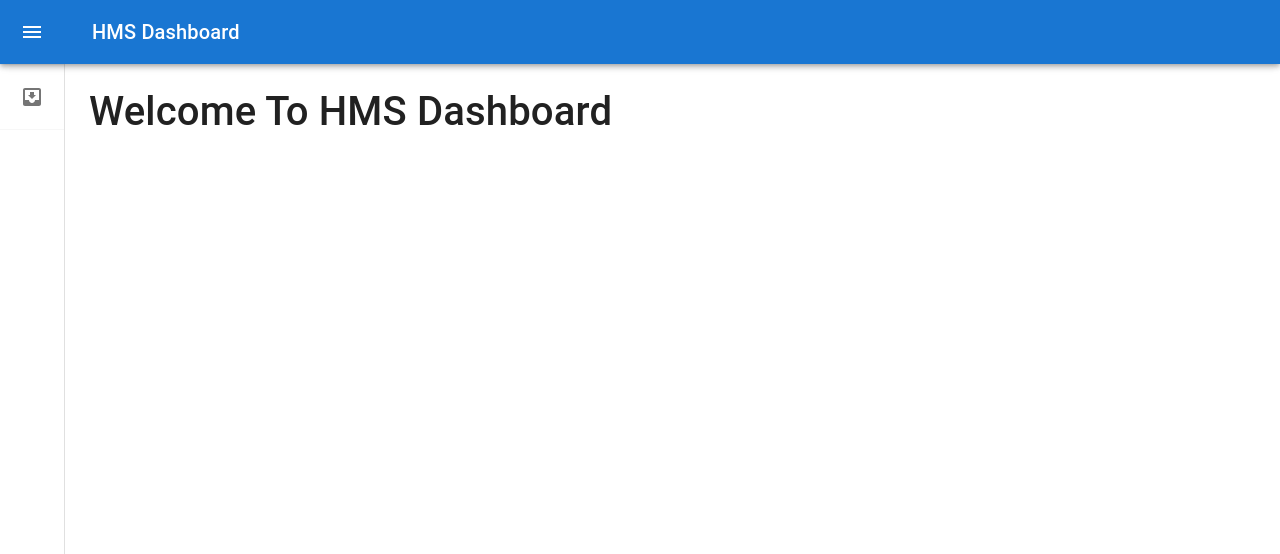
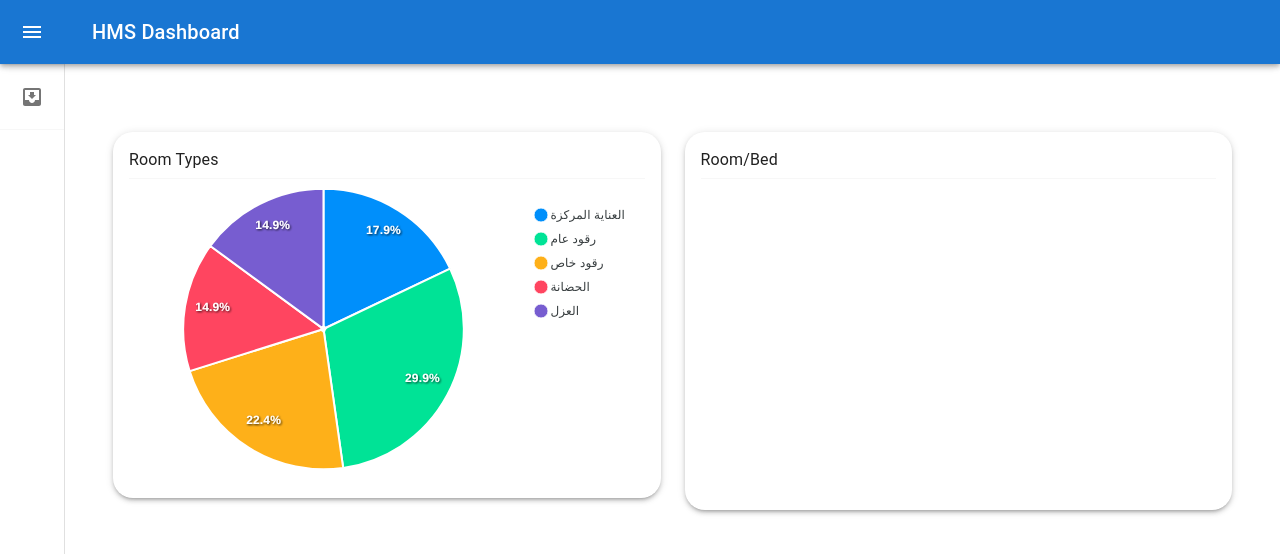
Before and after one commit to AbdulwaliAlhammadi/HMS-Dashboard, a React (Vite) app: page / in a window 1280 px wide. Shown: the top 554 px of the page. Built offline with nearby package versions, Linux system fonts and the light colour scheme.

Commit message:
create room and bed charts with dynamics on click

```diff
--- a/package.json
+++ b/package.json
@@ -15,9 +15,13 @@
     "@mui/icons-material": "^5.14.15",
     "@mui/material": "^5.14.15",
     "@mui/styled-engine-sc": "^6.0.0-alpha.3",
+    "@mui/x-charts": "^6.0.0-alpha.17",
+    "@preact/signals-react": "^1.3.6",
+    "apexcharts": "^3.44.0",
     "bootstrap": "^5.3.2",
     "bootstrap-icons": "^1.11.1",
     "react": "^18.2.0",
+    "react-apexcharts": "^1.4.1",
     "react-dom": "^18.2.0",
     "styled-components": "^6.1.0"
   },
--- /dev/null
+++ b/src/components/BedStackColChart.jsx
@@ -0,0 +1,120 @@
+import ReactApexChart from "react-apexcharts";
+import { bedChartData, bedChartLabels } from "../js/variablesState";
+
+export const BedStackColChart = (props) => {
+
+  const options = {
+    chart: {
+      type: "bar",
+      stacked: true,
+      toolbar: {
+        show: true,
+      },
+      zoom: {
+        enabled: true,
+      },
+    },
+    plotOptions: {
+      bar: {
+        horizontal: false,
+        borderRadius: 0,
+        dataLabels: {
+          total: {
+            enabled: true,
+            style: {
+              fontSize: "13px",
+              fontWeight: 900,
+            },
+          },
+        },
+      },
+    },
+    xaxis: {
+      type: "string",
+      categories: bedChartLabels.value,
+    },
+    legend: {
+      show: false,
+      position: "right",
+      offsetY: 40,
+    },
+    fill: {
+      opacity: 1,
+    },
+  };
+
+  return (
+    <div id="chart">
+      <ReactApexChart
+        options={options}
+        series={bedChartData.value}
+        type="bar"
+        height={props.height}
+      />
+    </div>
+  );
+};
+// export class BedStackColChart extends Component {
+
+//   constructor(props) {
+//     super(props);
+
+//     this.state = {
+//       series: bedChartData.value,
+//       options: {
+//         chart: {
+//           type: "bar",
+//           // height: 350,
+//           stacked: true,
+//           toolbar: {
+//             show: true,
+//           },
+//           zoom: {
+//             enabled: true,
+//           },
+//         },
+//         plotOptions: {
+//           bar: {
+//             horizontal: false,
+//             borderRadius: 0,
+//             dataLabels: {
+//               total: {
+//                 enabled: true,
+//                 style: {
+//                   fontSize: "13px",
+//                   fontWeight: 900,
+//                 },
+//               },
+//             },
+//           },
+//         },
+//         xaxis: {
+//           type: "string",
+//           categories: [],
+//         },
+//         legend: {
+//           show: false,
+//           position: "right",
+//           offsetY: 40,
+//         },
+//         fill: {
+//           opacity: 1,
+//         },
+//       },
+//     };
+//   }
+
+//   render() {
+
+//     return (
+//       <div id="chart">
+//         <ReactApexChart
+//           options={this.state.options}
+//           series={this.state.series}
+//           type="bar"
+//           height={this.props.height}
+//         />
+//       </div>
+//     );
+//   }
+// }
--- a/src/components/Body.jsx
+++ b/src/components/Body.jsx
@@ -1,7 +1,27 @@
+import { Box, Grid } from "@mui/material";
+import { Card } from "./Card";
+import { BedStackColChart } from "./BedStackColChart";
+import { RoomPieChart } from "./RoomPieChart";
+
 const Body = () => {
   return (
     <>
-      <h1>Welcome To HMS Dashboard</h1>
+      <Box component="main" sx={{ flexGrow: 1, p: 3 }}>
+        <Box sx={{ flexGrow: 1, marginTop: "20px" }}>
+          <Grid container spacing={3}>
+            <Grid item={true} xs={12} md={6}>
+              <Card title={"Room Types"}>
+                <RoomPieChart height={300} />
+              </Card>
+            </Grid>
+            <Grid item={true} xs={12} md={6}>
+              <Card title={"Room/Bed"}>
+                <BedStackColChart height={300} />
+              </Card>
+            </Grid>
+          </Grid>
+        </Box>
+      </Box>
     </>
   );
 };
--- /dev/null
+++ b/src/components/Card.jsx
@@ -0,0 +1,15 @@
+import { Box, Divider, Typography } from "@mui/material";
+
+export const Card = ({ children, title }) => {
+  return (
+    <div className="BoxChart">
+      <Box borderRadius={5} width boxShadow={3} padding={2} height>
+        <Typography variant="body1" component="h3" gutterBottom>
+          {title}
+        </Typography>
+        <Divider color="white" />
+        {children}
+      </Box>
+    </div>
+  );
+};
--- /dev/null
+++ b/src/components/RoomPieChart.jsx
@@ -0,0 +1,52 @@
+import { Component } from "react";
+import ReactApexChart from "react-apexcharts";
+import RoomPieChartData from "../data/RoomPieChartData.json";
+import { bedChartData, bedChartLabels} from "../js/variablesState";
+
+const roomTypesLabels = RoomPieChartData.map((data) => data.RoomType);
+const roomCountsData = RoomPieChartData.map((data) => data.RoomCnt);
+
+function getRoomDetailsByIndex(index) {
+  if (index >= 0 && index < RoomPieChartData.length) {
+    return RoomPieChartData[index].RoomDetails;
+  }
+  return [];
+}
+
+export class RoomPieChart extends Component {
+  constructor(props) {
+    super(props);
+
+    this.state = {
+      series: roomCountsData,
+      options: {
+        labels: roomTypesLabels,
+        chart: {
+          events: {
+            dataPointSelection: (e, chart, opts) => {
+              var selectedPoints = chart.w.globals.selectedDataPoints[0][0];
+              if (selectedPoints !== undefined) {
+                const data = getRoomDetailsByIndex(selectedPoints);
+                bedChartData.value = data.map(({ name, data }) => ({ name, data }));
+                bedChartLabels.value = data.map(({ xlabels }) => xlabels)[0];
+              }
+            },
+          },
+        },
+      },
+    };
+  }
+
+  render() {
+    return (
+      <div id="chart">
+        <ReactApexChart
+          options={this.state.options}
+          series={this.state.series}
+          type="pie"
+          height={this.props.height}
+        />
+      </div>
+    );
+  }
+}
--- /dev/null
+++ b/src/data/RoomPieChartData.json
@@ -0,0 +1,82 @@
+[
+  {
+    "RoomType": "العناية المركزة",
+    "RoomCnt": 24,
+    "RoomDetails": [
+      {
+        "name": "الأسرة المحجوزة",
+        "data": [44, 55, 41, 67, 22, 43],
+        "xlabels": ["غرفة 1", "غرفة 2", "غرفة 3", "غرفة 4", "غرفة 5", "غرفة 6"]
+      },
+      {
+        "name": "الأسرة الشاغرة",
+        "data": [13, 23, 20, 8, 13, 27],
+        "xlabels": ["غرفة 1", "غرفة 2", "غرفة 3", "غرفة 4", "غرفة 5", "غرفة 6"]
+      }
+    ]
+  },
+  {
+    "RoomType": "رقود عام",
+    "RoomCnt": 40,
+    "RoomDetails": [
+      {
+        "name": "الأسرة المحجوزة",
+        "data": [10,20,30,40,50,60],
+        "xlabels": ["غرفة 11", "غرفة 22", "غرفة 33", "غرفة 44", "غرفة 55", "غرفة 66"]
+      },
+      {
+        "name": "الأسرة الشاغرة",
+        "data": [1,2,3,4,5,6],
+        "xlabels": ["غرفة 11", "غرفة 22", "غرفة 33", "غرفة 44", "غرفة 55", "غرفة 66"]
+      }
+    ]
+  },
+  {
+    "RoomType": "رقود خاص",
+    "RoomCnt": 30,
+    "RoomDetails": [
+      {
+        "name": "الأسرة المحجوزة",
+        "data": [70,80,88,90,76,99],
+        "xlabels": ["غرفة 11", "غرفة 12", "غرفة 13", "غرفة 14", "1غرفة 5", "غرفة 16"]
+      },
+      {
+        "name": "الأسرة الشاغرة",
+        "data": [7,8,9,10,11,12],
+        "xlabels": ["غرفة 11", "غرفة 12", "غرفة 13", "غرفة 14", "1غرفة 5", "غرفة 16"]
+      }
+    ]
+  },
+  {
+    "RoomType": "الحضانة",
+    "RoomCnt": 20,
+    "RoomDetails": [
+      {
+        "name": "الأسرة المحجوزة",
+        "data": [43,12,55,76,1,6],
+        "xlabels": ["غرفة 110", "غرفة 120", "غرفة 130", "غرفة 140", "غرفة 150", "غرفة 160"]
+      },
+      {
+        "name": "الأسرة الشاغرة",
+        "data": [9,4,3,2,1,5],
+        "xlabels": ["غرفة 110", "غرفة 120", "غرفة 130", "غرفة 140", "غرفة 150", "غرفة 160"]
+      }
+    ]
+  },
+  {
+    "RoomType": "العزل",
+    "RoomCnt": 20,
+    "RoomDetails": [
+      {
+        "name": "الأسرة المحجوزة",
+        "data": [3,5,8,2,7,1],
+        "xlabels": ["غرفة 31", "غرفة 32", "غرفة 33", "غرفة 34", "3غرفة 5", "غرفة 36"]
+      },
+      {
+        "name": "الأسرة الشاغرة",
+        "data": [6,11,7,44,2,4],
+        "xlabels": ["غرفة 31", "غرفة 32", "غرفة 33", "غرفة 34", "3غرفة 5", "غرفة 36"]
+      }
+    ]
+  }
+]
--- /dev/null
+++ b/src/js/variablesState.js
@@ -0,0 +1,4 @@
+import { signal } from "@preact/signals-react";
+
+export const bedChartData = signal([]);
+export const bedChartLabels = signal([]);
```
Also changed, not shown: src/App.jsx (+10 -2 lines), 2 other files (tests, documents, lock files or other folders).
